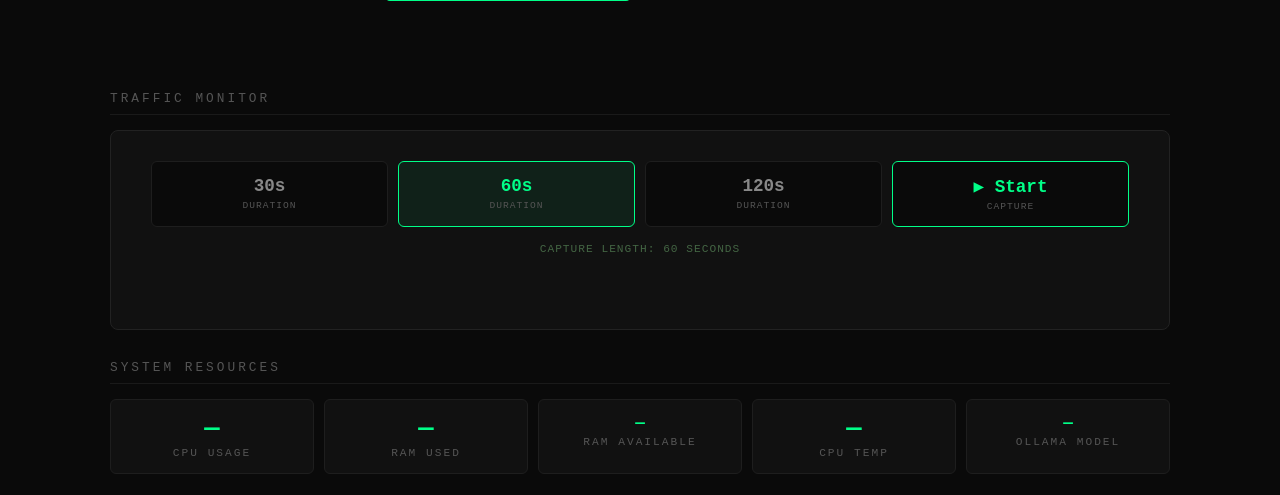
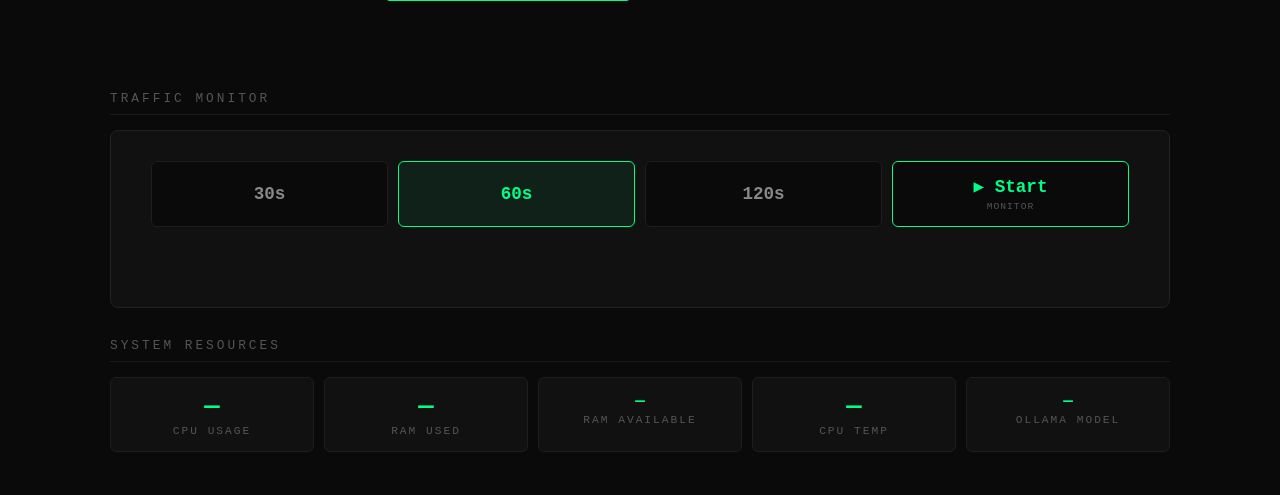
Before and after one commit to Jordan-Stubbs/Sentinel-Scanner, a Python web app: template templates/dashboard.html in a window 1280 px wide. Shown: the part 250-745 px from the top of the page. Run offline with Jinja, Linux system fonts and the light colour scheme; the template is opened without the code that fills it, so the values that code supplies are empty.

Commit message:
Simplify Traffic Monitor Tile Labels

```diff
--- a/templates/dashboard.html
+++ b/templates/dashboard.html
@@ -220,14 +220,6 @@
             min-height: 18px;
         }
 
-        .traffic-duration-label {
-            margin-top: 8px;
-            font-size: 0.7rem;
-            letter-spacing: 1px;
-            text-transform: uppercase;
-            color: #446644;
-        }
-
         .traffic-results { margin-top: 16px; }
 
         .traffic-clean {
@@ -263,6 +255,10 @@
             text-align: center;
             cursor: pointer;
             transition: all 0.2s;
+            min-height: 50px;
+            display: flex;
+            flex-direction: column;
+            justify-content: center;
         }
 
         .traffic-tile:hover { border-color: #446644; }
@@ -809,23 +805,22 @@
         <div class="traffic-monitor-box">
             <div class="traffic-tile-grid">
                 <div class="traffic-tile" data-duration="30" onclick="selectTrafficDuration(30)">
-                    <div class="v">30s</div><div class="l">Duration</div>
+                    <div class="v">30s</div>
                 </div>
                 <div class="traffic-tile active" data-duration="60" onclick="selectTrafficDuration(60)">
-                    <div class="v">60s</div><div class="l">Duration</div>
+                    <div class="v">60s</div>
                 </div>
                 <div class="traffic-tile" data-duration="120" onclick="selectTrafficDuration(120)">
-                    <div class="v">120s</div><div class="l">Duration</div>
+                    <div class="v">120s</div>
                 </div>
                 <div class="traffic-tile traffic-start-tile" onclick="startTrafficMonitor()" id="traffic-btn">
-                    <div class="v">▶ Start</div><div class="l">Capture</div>
+                    <div class="v">▶ Start</div><div class="l">Monitor</div>
                 </div>
             </div>
             <div class="progress-bar-track" id="traffic-progress-track" style="display:none;">
                 <div class="progress-bar-fill" id="traffic-progress-fill"></div>
             </div>
             <button class="stop-btn" id="traffic-stop-btn" onclick="stopTrafficMonitor()" style="display:none;">■ Stop Capture</button>
-            <div class="traffic-duration-label" id="traffic-duration-label">Capture length: 60 seconds</div>
             <div class="traffic-status-line" id="traffic-status"></div>
             <div class="traffic-results" id="traffic-results"></div>
         </div>
@@ -942,23 +937,22 @@
         <div class="traffic-monitor-box">
             <div class="traffic-tile-grid">
                 <div class="traffic-tile" data-duration="30" onclick="selectTrafficDuration(30)">
-                    <div class="v">30s</div><div class="l">Duration</div>
+                    <div class="v">30s</div>
                 </div>
                 <div class="traffic-tile active" data-duration="60" onclick="selectTrafficDuration(60)">
-                    <div class="v">60s</div><div class="l">Duration</div>
+                    <div class="v">60s</div>
                 </div>
                 <div class="traffic-tile" data-duration="120" onclick="selectTrafficDuration(120)">
-                    <div class="v">120s</div><div class="l">Duration</div>
+                    <div class="v">120s</div>
                 </div>
                 <div class="traffic-tile traffic-start-tile" onclick="startTrafficMonitor()" id="traffic-btn">
-                    <div class="v">▶ Start</div><div class="l">Capture</div>
+                    <div class="v">▶ Start</div><div class="l">Monitor</div>
                 </div>
             </div>
             <div class="progress-bar-track" id="traffic-progress-track" style="display:none;">
                 <div class="progress-bar-fill" id="traffic-progress-fill"></div>
             </div>
             <button class="stop-btn" id="traffic-stop-btn" onclick="stopTrafficMonitor()" style="display:none;">■ Stop Capture</button>
-            <div class="traffic-duration-label" id="traffic-duration-label">Capture length: 60 seconds</div>
             <div class="traffic-status-line" id="traffic-status"></div>
             <div class="traffic-results" id="traffic-results"></div>
         </div>
@@ -1427,8 +1421,6 @@
         document.querySelectorAll('[data-duration]').forEach(btn => {
             btn.classList.toggle('active', parseInt(btn.dataset.duration, 10) === seconds);
         });
-        const label = document.getElementById('traffic-duration-label');
-        if (label) label.textContent = `Capture length: ${seconds} seconds`;
         localStorage.setItem('trafficMonitorDuration', seconds);
     }
 
```
